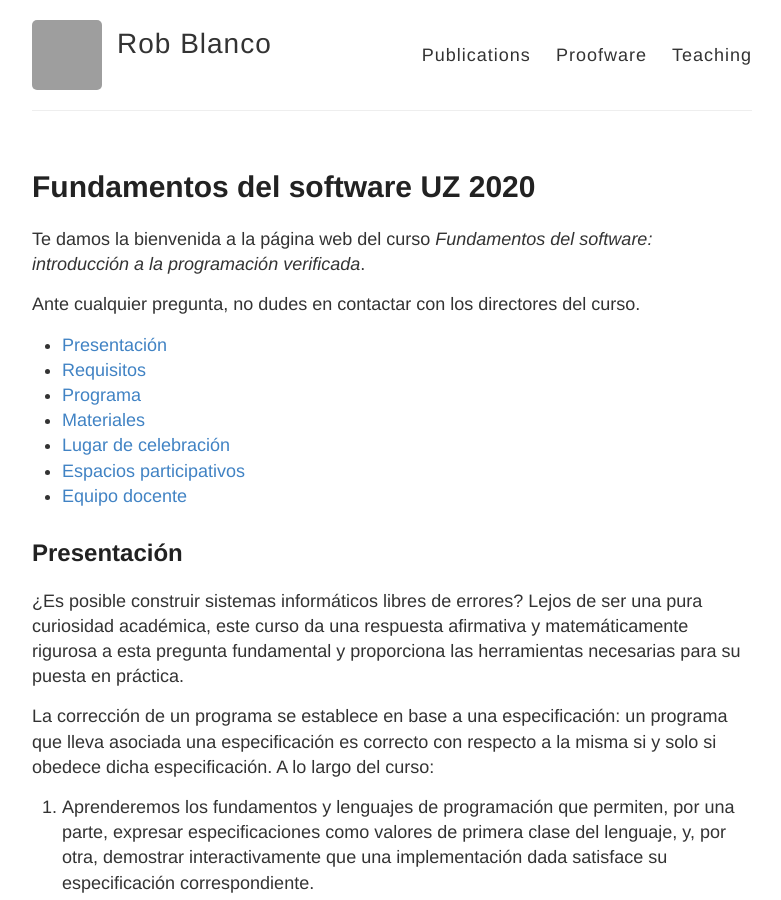
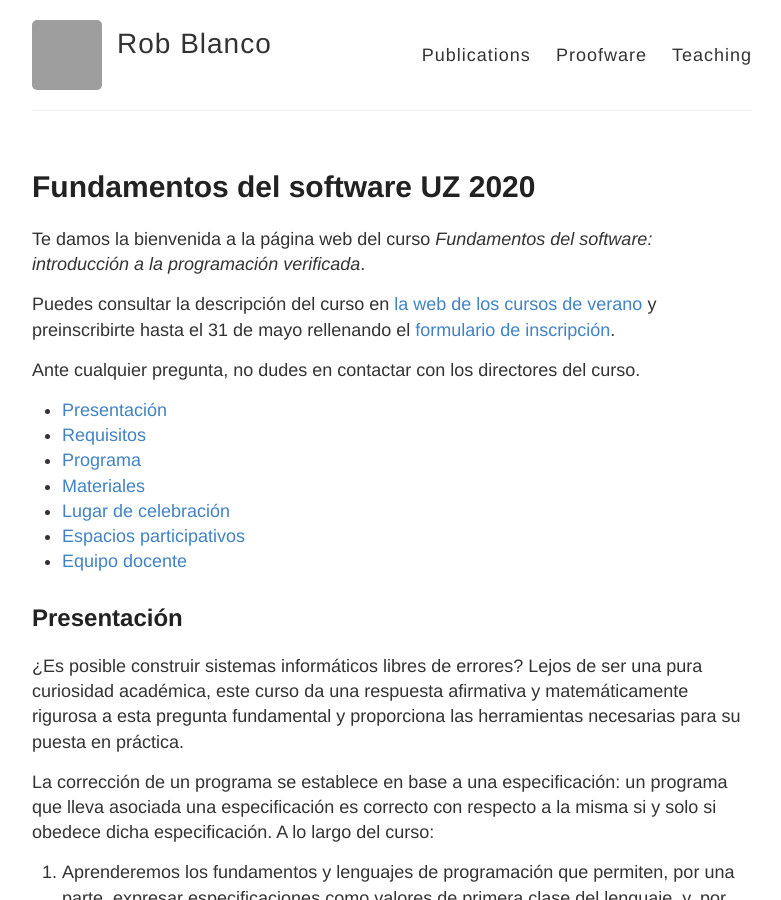
Before and after one commit to robblanco/robblanco.github.io, a Jekyll site: the page built from unizar2020.md, in a window 1280 px wide and 900 px high. Shown: the whole window, without its empty margins (248-1029 px from the left). Built offline with Jekyll 4.4.1, drawn with Linux system fonts in a browser that asks for light colours; grey boxes are pictures that could not be loaded.

Commit message:
Preregistration information

```diff
--- a/unizar2020.md
+++ b/unizar2020.md
@@ -6,6 +6,10 @@ permalink: /teaching/unizar2020/
 
 Te damos la bienvenida a la página web del curso *Fundamentos del software:
 introducción a la programación verificada*.
+
+Puedes consultar la descripción del curso en
+[la web de los cursos de verano](https://cursosextraordinarios.unizar.es/curso/2020/fundamentos-del-software-introduccion-la-programacion-verificada) y preinscribirte hasta el 31 de mayo rellenando el
+[formulario de inscripción](https://cursosextraordinarios.unizar.es/formulario-inscripcion).
 
 Ante cualquier pregunta, no dudes en contactar con los directores del curso.
 
```
